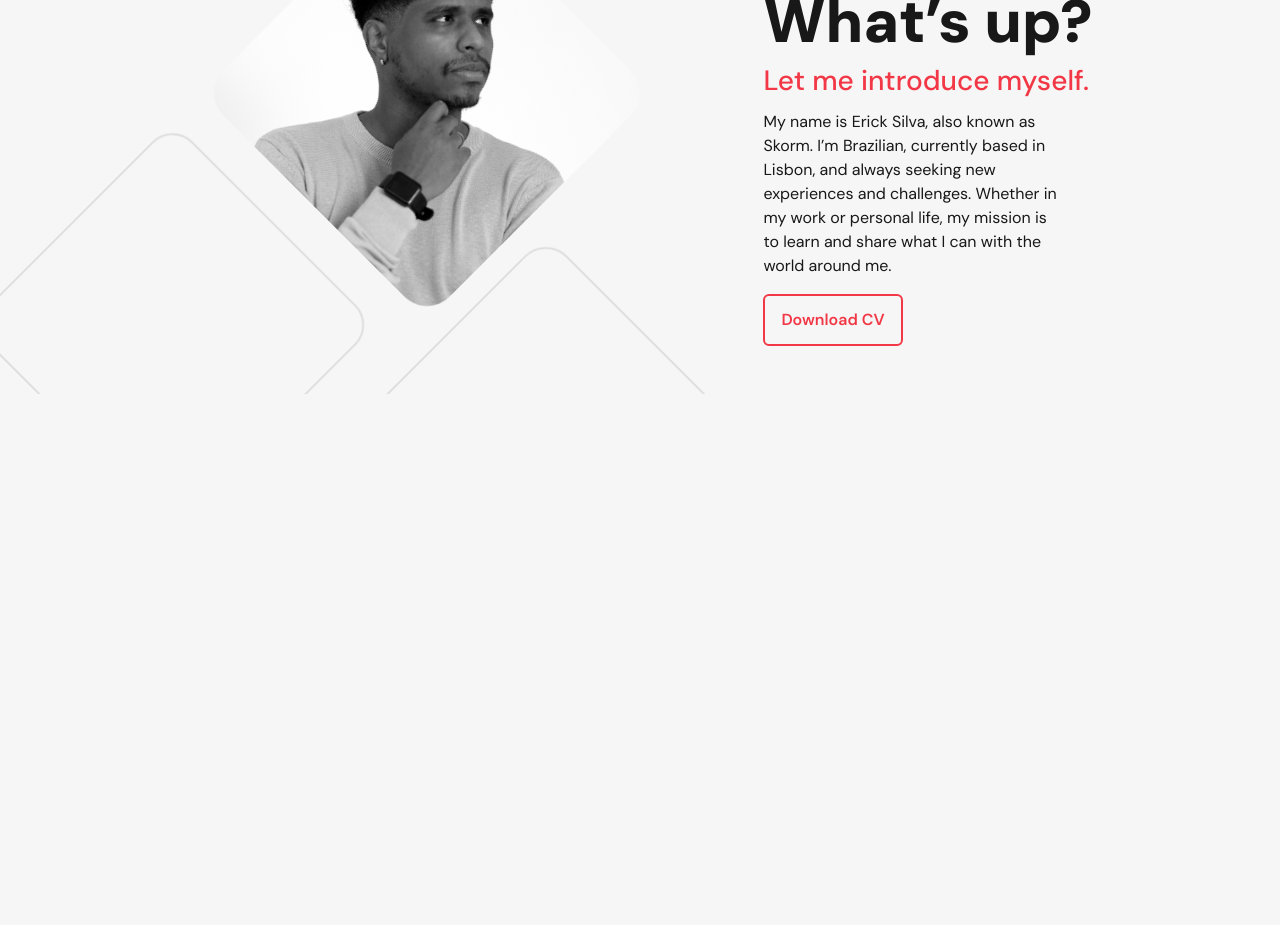
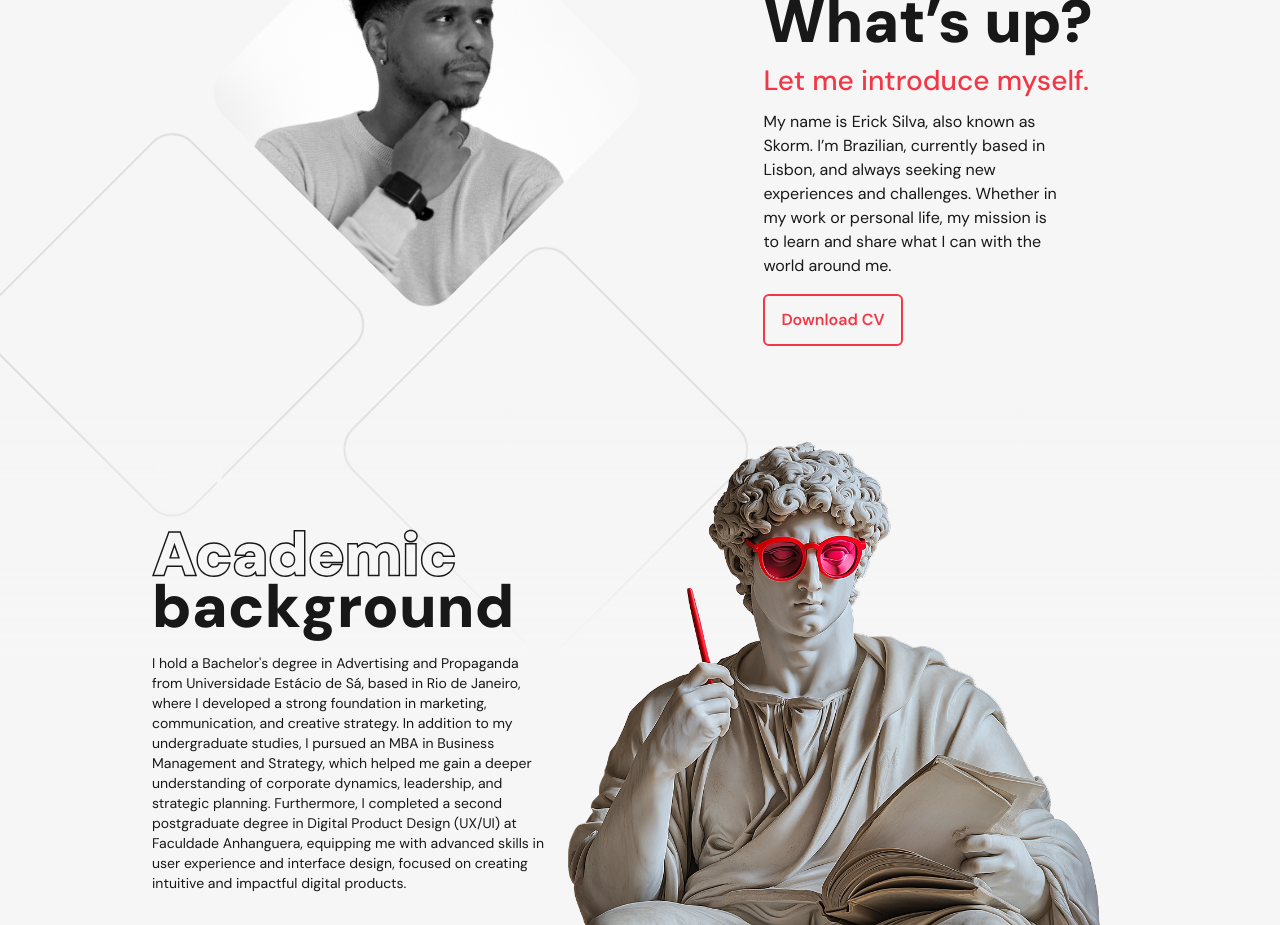
Before and after one commit to joaobartolot/erick-skorm, a React (Vite) app: page / in a window 1280 px wide. Shown: the part 960-1885 px from the top of the page. Before the commit the page ends 1354 px from the top, so only its background shows below. Built offline with nearby package versions, Linux system fonts and the light colour scheme.

Commit message:
Academic background about section done

```diff
--- a/src/index.css
+++ b/src/index.css
@@ -43,6 +43,20 @@
 		}
 	}
 }
+
+.text-outline {
+	color: var(--color-transparent);
+	-webkit-text-fill-color: var(--color-white);
+	-webkit-text-stroke: 1px var(--color-black);
+}
+
+/* Dark mode adjustments */
+[data-theme='dark'] .text-outline {
+	color: var(--color-black);
+	-webkit-text-fill-color: var(--color-black);
+	-webkit-text-stroke-color: var(--color-text-dark);
+}
+
 @layer base {
 	[data-theme='dark'] {
 		--color-bg: var(--color-bg-dark);
--- a/src/sections/About.tsx
+++ b/src/sections/About.tsx
@@ -1,3 +1,5 @@
+import Mortarboard from '../assets/icons/Mortarboard.svg?react'
+import Academic from '../assets/images/academic.svg?react'
 import Button from '../components/Button'
 import GifComponent from '../components/GifComponent'
 import Square from '../components/Square'
@@ -6,9 +8,9 @@ const About = () => {
 	return (
 		<section
 			id="about"
-			className="w-full flex justify-center items-center py-8"
+			className="w-full flex flex-col justify-center items-center"
 		>
-			<div className="flex justify-center items-center w-full max-w-7xl">
+			<div className="flex justify-center items-center w-full max-w-7xl py-8">
 				<div className="w-[25%] mx-20 pb-12">
 					<div className="relative rotate-45">
 						<div className="rounded-[10%]  overflow-hidden">
@@ -18,8 +20,8 @@ const About = () => {
 								className="scale-140 -rotate-45"
 							/>
 						</div>
-						<Square className="absolute -bottom-[40px] translate-y-[100%] w-[90%]" />
-						<Square className="absolute left-[40px] -bottom-[50%] translate-x-[100%] w-[95%]" />
+						<Square className="absolute -bottom-[40px] translate-y-[100%] w-[90%] -z-10" />
+						<Square className="absolute left-[40px] -bottom-[50%] translate-x-[100%] w-[95%] -z-10" />
 					</div>
 				</div>
 				<div className="flex flex-col text-start ml-24">
@@ -47,6 +49,38 @@ const About = () => {
 					</div>
 				</div>
 			</div>
+
+			<div className="flex justify-center items-center w-full bg-gradient-to-t from-white from-50% to-transparent dark:from-black z-0">
+				<div className="flex flex-col text-start max-w-[400px] text-sm py-8">
+					<div>
+						<Mortarboard className="w-18" />
+					</div>
+					<div className="flex flex-col items-start">
+						<Academic className="h-[48px] w-fit" />
+						<div className="text-6xl font-black">background</div>
+					</div>
+					<div className="mt-4">
+						I hold a Bachelor's degree in Advertising and Propaganda
+						from Universidade Estácio de Sá, based in Rio de
+						Janeiro, where I developed a strong foundation in
+						marketing, communication, and creative strategy. In
+						addition to my undergraduate studies, I pursued an MBA
+						in Business Management and Strategy, which helped me
+						gain a deeper understanding of corporate dynamics,
+						leadership, and strategic planning. Furthermore, I
+						completed a second postgraduate degree in Digital
+						Product Design (UX/UI) at Faculdade Anhanguera,
+						equipping me with advanced skills in user experience and
+						interface design, focused on creating intuitive and
+						impactful digital products.
+					</div>
+				</div>
+				<img
+					src="/images/pencil-guy.png"
+					alt="A classical-style marble statue wearing red sunglasses and holding a red pencil while reading a book, giving a modern and humorous academic aesthetic."
+					className="w-[45%] self-end"
+				/>
+			</div>
 		</section>
 	)
 }
--- /dev/null
+++ b/src/sections/Experience.tsx
@@ -0,0 +1,9 @@
+const Experience = () => {
+	return (
+		<section className="relative w-full">
+			<div className="absolute w-full h-24 bg-primary dark:bg-primary"></div>
+		</section>
+	)
+}
+
+export default Experience
```
Also changed, not shown: src/assets/images/academic.svg (added).
